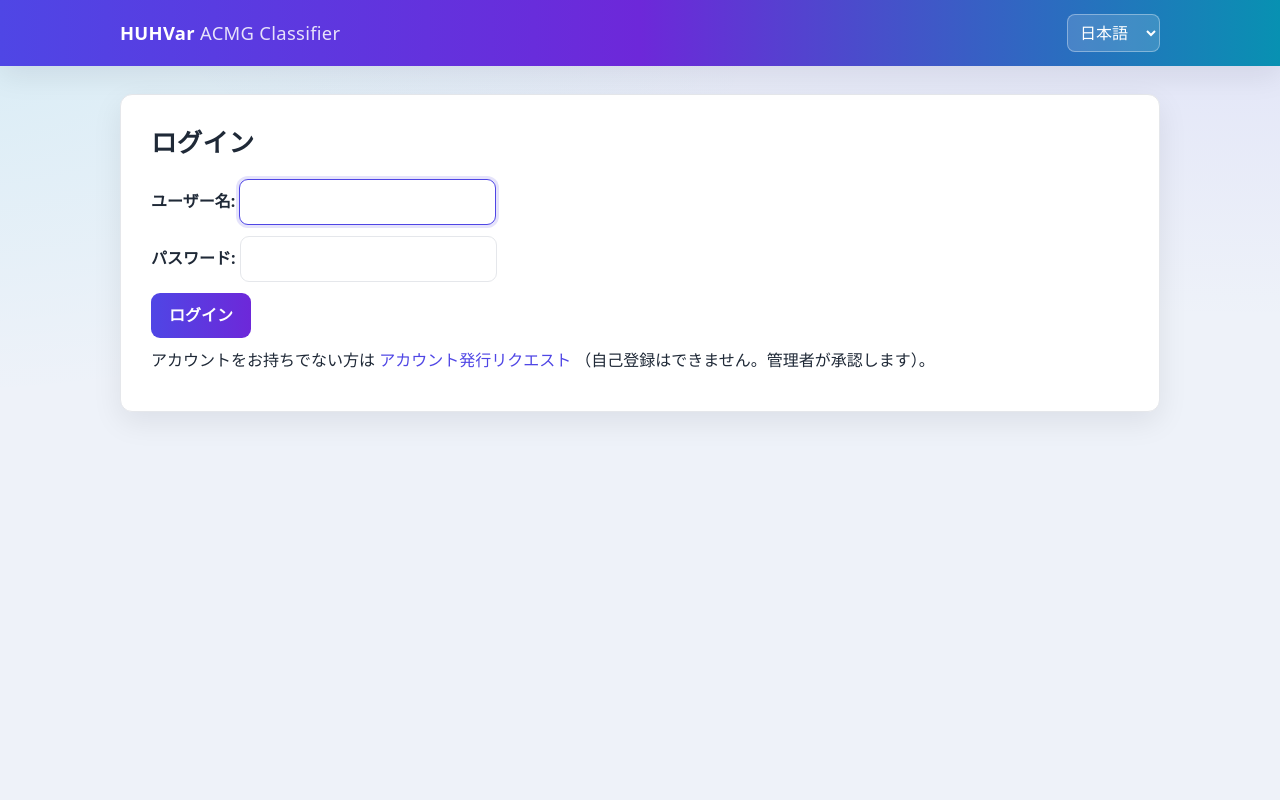
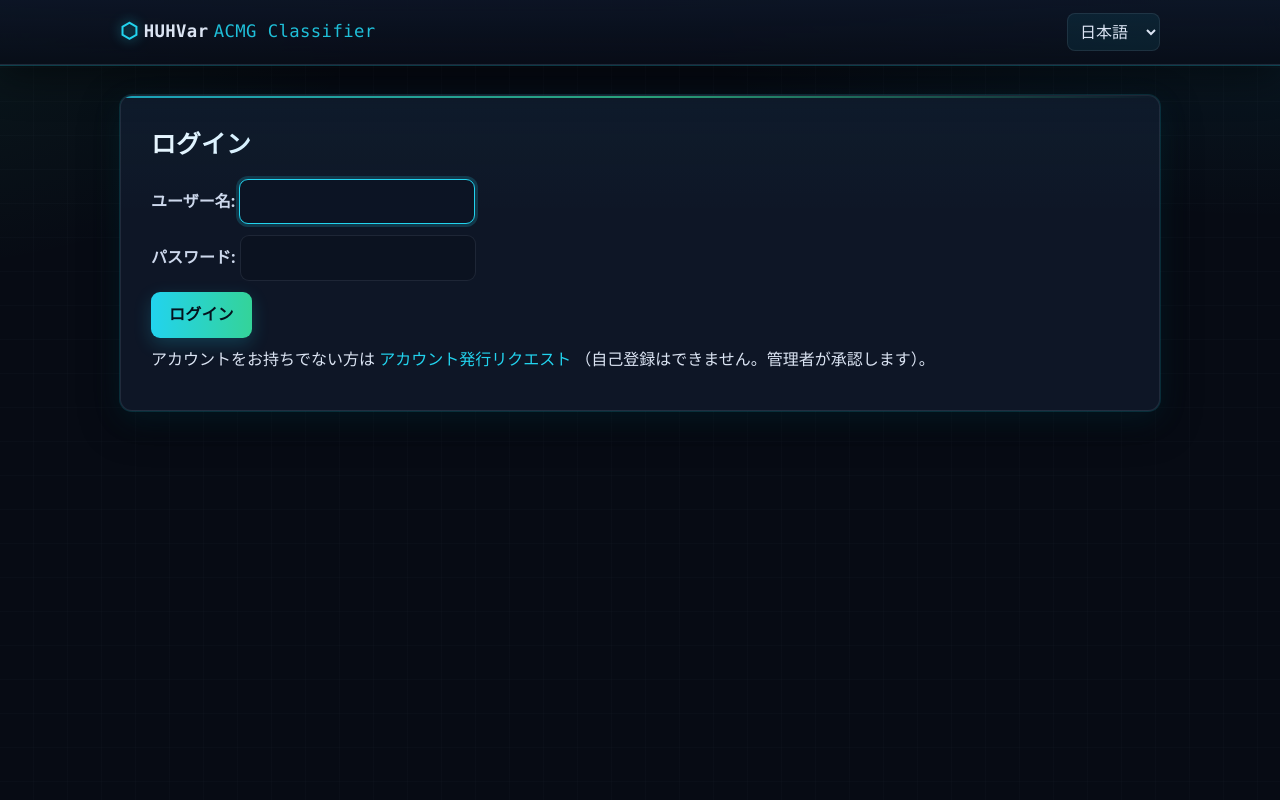
Before and after one commit to hnakahara/HUVar_app, a Django app: page /accounts/login/ in a window 1280 px wide. Run offline with Django 4.2, Linux system fonts and the light colour scheme; parts of the project's set-up code (start-up, migrations or seed data) failed here and were passed over.

Commit message:
style: ダークな bioinformatics 風テーマに刷新
- ネイビー背景＋微細グリッド、cyan×green のデータ系アクセント
- 等幅フォントを座標/HGVS/テーブル/バッジ/コードに適用
- カードに上端アクセントライン＋グロー、見出しはグラデーション
- ボタン/入力/テーブル/タグ/バッジをダーク配色に統一
- ダーク化で低コントラストになる注記文(#555)を var(--muted) に変更

```diff
--- a/static/css/app.css
+++ b/static/css/app.css
@@ -1,16 +1,23 @@
 :root {
-  --bg: #eef2f9;
-  --card: #ffffff;
-  --text: #1f2937;
-  --muted: #6b7280;
-  --accent: #4f46e5;
-  --accent-2: #06b6d4;
-  --danger: #dc2626;
-  --warn: #b45309;
-  --ok: #047857;
-  --border: #e5e7eb;
+  --bg: #070b14;
+  --bg-2: #0a1120;
+  --card: #0e1626;
+  --panel: #0b1220;
+  --text: #dbe4f3;
+  --muted: #8b9ab8;
+  --accent: #22d3ee;      /* cyan */
+  --accent-2: #34d399;    /* green */
+  --violet: #818cf8;
+  --danger: #f87171;
+  --warn: #fbbf24;
+  --ok: #34d399;
+  --border: rgba(148, 163, 184, .14);
+  --border-strong: rgba(34, 211, 238, .35);
   --radius: 12px;
-  --shadow: 0 10px 30px rgba(2, 6, 23, .08);
+  --shadow: 0 12px 40px rgba(0, 0, 0, .45);
+  --glow: 0 0 0 1px rgba(34, 211, 238, .15), 0 8px 30px rgba(8, 145, 178, .12);
+  --mono: "JetBrains Mono", "Fira Code", "SFMono-Regular", "Cascadia Code",
+    "Consolas", "Roboto Mono", "Noto Sans Mono", ui-monospace, monospace;
 }
 
 * { box-sizing: border-box; }
@@ -21,18 +28,25 @@ body {
     "Hiragino Kaku Gothic ProN", "Noto Sans JP", Meiryo, sans-serif;
   color: var(--text);
   background:
-    radial-gradient(1200px 400px at 100% -10%, rgba(79, 70, 229, .10), transparent),
-    radial-gradient(900px 400px at -10% 0%, rgba(6, 182, 212, .10), transparent),
+    radial-gradient(1100px 500px at 100% -10%, rgba(34, 211, 238, .10), transparent 60%),
+    radial-gradient(900px 500px at -10% 0%, rgba(52, 211, 153, .08), transparent 55%),
+    linear-gradient(transparent 0, transparent calc(100% - 1px), rgba(148, 163, 184, .045) 100%),
+    linear-gradient(90deg, transparent 0, transparent calc(100% - 1px), rgba(148, 163, 184, .045) 100%),
     var(--bg);
+  background-size: auto, auto, 34px 34px, 34px 34px, auto;
   line-height: 1.6;
   min-height: 100vh;
+  -webkit-font-smoothing: antialiased;
 }
+
+::selection { background: rgba(34, 211, 238, .25); color: #fff; }
 
 /* ---- Top bar ---- */
 .topbar {
-  background: linear-gradient(90deg, #4f46e5 0%, #6d28d9 50%, #0891b2 100%);
-  color: #fff;
-  box-shadow: var(--shadow);
+  background: linear-gradient(180deg, rgba(13, 21, 38, .92), rgba(8, 13, 24, .82));
+  backdrop-filter: blur(10px);
+  border-bottom: 1px solid var(--border);
+  box-shadow: 0 1px 0 rgba(34, 211, 238, .25), var(--shadow);
   position: sticky;
   top: 0;
   z-index: 10;
@@ -40,91 +54,176 @@ body {
 .topbar-inner {
   max-width: 1080px;
   margin: 0 auto;
-  padding: 14px 20px;
+  padding: 13px 20px;
   display: flex;
   align-items: center;
   gap: 16px;
 }
 .brand {
-  font-weight: 800;
-  font-size: 1.15rem;
-  letter-spacing: .3px;
-  color: #fff;
+  font-family: var(--mono);
+  font-weight: 700;
+  font-size: 1.08rem;
+  letter-spacing: .4px;
+  color: var(--text);
   text-decoration: none;
+  display: inline-flex;
+  align-items: center;
+  gap: .5ch;
 }
-.brand span { font-weight: 500; opacity: .85; }
+.brand::before {
+  content: "⬡";
+  color: var(--accent);
+  font-size: 1.2em;
+  text-shadow: 0 0 12px rgba(34, 211, 238, .7);
+}
+.brand span {
+  font-weight: 500;
+  color: var(--accent);
+  opacity: .9;
+}
 .topnav { margin-left: auto; display: flex; align-items: center; gap: 12px; }
-.topnav .user { font-size: .9rem; opacity: .9; }
+.topnav .user {
+  font-family: var(--mono);
+  font-size: .82rem;
+  color: var(--muted);
+}
+.topnav .user::before { content: "@"; color: var(--accent-2); }
 .topnav select {
-  background: rgba(255, 255, 255, .15);
-  color: #fff;
-  border: 1px solid rgba(255, 255, 255, .35);
+  background: rgba(34, 211, 238, .08);
+  color: var(--text);
+  border: 1px solid var(--border);
   border-radius: 8px;
   padding: 6px 8px;
 }
 .topnav select option { color: #111; }
 .btn-ghost {
-  color: #fff;
+  color: var(--text);
   text-decoration: none;
-  border: 1px solid rgba(255, 255, 255, .5);
+  border: 1px solid var(--border);
   border-radius: 8px;
   padding: 6px 12px;
-  font-size: .9rem;
-  transition: background .15s ease;
+  font-size: .85rem;
+  transition: background .15s ease, border-color .15s ease, color .15s ease;
 }
-.btn-ghost:hover { background: rgba(255, 255, 255, .18); }
+.btn-ghost:hover {
+  background: rgba(34, 211, 238, .12);
+  border-color: var(--border-strong);
+  color: #fff;
+}
 
 /* ---- Layout ---- */
-.container { max-width: 1080px; margin: 28px auto; padding: 0 20px; }
+.container { max-width: 1080px; margin: 30px auto; padding: 0 20px; }
 .card {
-  background: var(--card);
+  position: relative;
+  background:
+    linear-gradient(180deg, rgba(34, 211, 238, .03), transparent 120px),
+    var(--card);
   border: 1px solid var(--border);
   border-radius: var(--radius);
-  box-shadow: var(--shadow);
+  box-shadow: var(--glow), var(--shadow);
   padding: 28px 30px;
+  overflow: hidden;
+}
+.card::before {
+  content: "";
+  position: absolute;
+  inset: 0 0 auto 0;
+  height: 2px;
+  background: linear-gradient(90deg, var(--accent), var(--accent-2), transparent);
+  opacity: .8;
 }
 
-h1 { font-size: 1.6rem; margin: 0 0 .6em; letter-spacing: .2px; }
-h2 { font-size: 1.2rem; margin: 1.4em 0 .5em; padding-bottom: .3em; border-bottom: 2px solid var(--border); }
-h3 { font-size: 1.02rem; color: var(--muted); }
+h1 {
+  font-size: 1.55rem;
+  margin: 0 0 .6em;
+  letter-spacing: .2px;
+  font-weight: 800;
+  background: linear-gradient(90deg, #e8f6ff, #7dd3fc 60%, #5eead4);
+  -webkit-background-clip: text;
+  background-clip: text;
+  color: transparent;
+}
+h2 {
+  font-size: 1.18rem;
+  margin: 1.5em 0 .5em;
+  padding-bottom: .35em;
+  border-bottom: 1px solid var(--border);
+  position: relative;
+}
+h2::after {
+  content: "";
+  position: absolute;
+  left: 0; bottom: -1px;
+  width: 56px; height: 2px;
+  background: linear-gradient(90deg, var(--accent), var(--accent-2));
+}
+h3 { font-size: 1.0rem; color: var(--accent); font-weight: 700; letter-spacing: .2px; }
 p { margin: .6em 0; }
-a { color: var(--accent); text-decoration: none; }
-a:hover { text-decoration: underline; }
+a { color: var(--accent); text-decoration: none; transition: color .12s; }
+a:hover { color: #67e8f9; text-decoration: underline; }
+hr { border: none; border-top: 1px solid var(--border); margin: 1.2em 0; }
+strong { color: #f1f5ff; }
+
+code, pre {
+  font-family: var(--mono);
+}
 code {
-  background: #f1f5f9; color: #0f172a; padding: 2px 6px;
-  border-radius: 6px; font-size: .9em;
+  background: rgba(34, 211, 238, .08);
+  color: #7dd3fc;
+  padding: 2px 6px;
+  border: 1px solid rgba(34, 211, 238, .18);
+  border-radius: 6px;
+  font-size: .88em;
 }
+pre {
+  background: var(--panel);
+  border: 1px solid var(--border);
+  border-radius: 10px;
+  padding: 14px 16px;
+  overflow-x: auto;
+  color: #b6e8ff;
+}
+pre code { background: none; border: none; padding: 0; }
 
 /* ---- Forms ---- */
 form p { margin: .7em 0; }
-label { font-weight: 600; }
+label { font-weight: 600; color: #cdd8ec; }
 input[type="text"], input[type="password"], input[type="email"],
 input[type="number"], textarea, select {
   font: inherit;
   padding: 9px 12px;
   border: 1px solid var(--border);
   border-radius: 9px;
-  background: #fff;
+  background: var(--panel);
   color: var(--text);
   outline: none;
-  transition: border-color .15s, box-shadow .15s;
+  transition: border-color .15s, box-shadow .15s, background .15s;
 }
+input::placeholder, textarea::placeholder { color: #5b6b88; }
 input:focus, textarea:focus, select:focus {
   border-color: var(--accent);
-  box-shadow: 0 0 0 3px rgba(79, 70, 229, .15);
+  background: #0c1424;
+  box-shadow: 0 0 0 3px rgba(34, 211, 238, .18);
 }
+input[type="text"], input[type="password"], input[type="email"] { font-family: var(--mono); }
+
 button, input[type="submit"] {
   font: inherit;
-  font-weight: 600;
+  font-weight: 700;
+  letter-spacing: .2px;
   cursor: pointer;
-  color: #fff;
-  background: linear-gradient(90deg, var(--accent), #6d28d9);
+  color: #04121d;
+  background: linear-gradient(90deg, var(--accent), var(--accent-2));
   border: none;
   border-radius: 9px;
   padding: 10px 18px;
-  transition: transform .05s ease, filter .15s ease;
+  box-shadow: 0 6px 18px rgba(34, 211, 238, .2);
+  transition: transform .05s ease, filter .15s ease, box-shadow .15s ease;
 }
-button:hover, input[type="submit"]:hover { filter: brightness(1.07); }
+button:hover, input[type="submit"]:hover {
+  filter: brightness(1.08);
+  box-shadow: 0 8px 24px rgba(34, 211, 238, .32);
+}
 button:active { transform: translateY(1px); }
 
 /* ---- Tables ---- */
@@ -132,53 +231,84 @@ table {
   border-collapse: collapse;
   width: 100%;
   margin: 1em 0;
-  font-size: .92rem;
-  background: #fff;
+  font-size: .9rem;
+  background: var(--panel);
   border: 1px solid var(--border);
   border-radius: var(--radius);
   overflow: hidden;
 }
-th, td { padding: 9px 12px; text-align: left; border: 0; border-bottom: 1px solid var(--border); vertical-align: top; }
+th, td {
+  padding: 9px 12px; text-align: left; border: 0;
+  border-bottom: 1px solid var(--border); vertical-align: top;
+}
+td { font-family: var(--mono); font-size: .9em; color: #c7d3e8; }
 thead th {
-  background: #f8fafc; color: #334155; font-weight: 700;
-  border-bottom: 2px solid var(--border);
+  background: #0d1730; color: #9fe7f5; font-weight: 700;
+  text-transform: uppercase; letter-spacing: .5px; font-size: .72rem;
+  border-bottom: 1px solid var(--border-strong);
 }
-tbody tr:nth-child(even) { background: #fafbff; }
-tbody tr:hover { background: #f1f5ff; }
-table button { padding: 6px 12px; font-size: .85rem; }
+tbody tr:nth-child(even) { background: rgba(148, 163, 184, .03); }
+tbody tr:hover { background: rgba(34, 211, 238, .07); }
+table button { padding: 6px 12px; font-size: .8rem; }
 
 /* ---- Messages / alerts ---- */
 .messages { margin-bottom: 16px; display: grid; gap: 8px; }
 .alert {
-  background: #ecfdf5; border: 1px solid #a7f3d0; color: #065f46;
+  background: rgba(52, 211, 153, .1);
+  border: 1px solid rgba(52, 211, 153, .35);
+  color: #6ee7b7;
   padding: 10px 14px; border-radius: 10px;
+  font-size: .92rem;
 }
+.alert::before { content: "› "; color: var(--accent-2); font-family: var(--mono); }
 
 /* ---- Lists ---- */
 ul { padding-left: 1.2em; }
 li { margin: .25em 0; }
 
+/* ---- Table of contents (help page) ---- */
+.toc {
+  background: var(--panel);
+  border: 1px solid var(--border);
+  border-left: 3px solid var(--accent);
+  border-radius: 10px;
+  padding: 10px 18px;
+  margin: 1em 0;
+}
+.toc ul { margin: .3em 0; }
+.toc a { font-family: var(--mono); font-size: .9rem; }
+
 /* ---- Badge (classification 等) ---- */
 .badge {
   display: inline-block; padding: 3px 12px; border-radius: 999px;
-  font-weight: 700; font-size: .9rem; background: #eef2ff; color: var(--accent);
+  font-family: var(--mono);
+  font-weight: 700; font-size: .86rem;
+  background: rgba(129, 140, 248, .15); color: #c7d2fe;
+  border: 1px solid rgba(129, 140, 248, .3);
 }
-.badge-path { background: #fee2e2; color: #b91c1c; }     /* Pathogenic 系: 赤 */
-.badge-benign { background: #dcfce7; color: #166534; }   /* Benign 系: 緑 */
-.badge-vus { background: #f1f5f9; color: #475569; }      /* VUS: 灰 */
+.badge-path { background: rgba(248, 113, 113, .15); color: #fca5a5; border-color: rgba(248, 113, 113, .4); }
+.badge-benign { background: rgba(52, 211, 153, .15); color: #6ee7b7; border-color: rgba(52, 211, 153, .4); }
+.badge-vus { background: rgba(148, 163, 184, .14); color: #cbd5e1; border-color: rgba(148, 163, 184, .3); }
 
 /* ---- クライテリア判定タグ ---- */
 .tag {
   display: inline-block; padding: 2px 10px; border-radius: 999px;
-  font-size: .78rem; font-weight: 800; letter-spacing: .3px;
+  font-family: var(--mono);
+  font-size: .74rem; font-weight: 800; letter-spacing: .4px;
 }
-.tag-met { background: #16a34a; color: #fff; }           /* MET: 緑塗り（目立たせる） */
-.tag-not { background: #eef0f4; color: #9ca3af; }        /* not met: 薄灰 */
-.tag-suppressed { background: #fde68a; color: #92400e; } /* suppressed: 橙 */
+.tag-met { background: var(--accent-2); color: #04201a; box-shadow: 0 0 10px rgba(52, 211, 153, .4); }
+.tag-not { background: rgba(148, 163, 184, .12); color: #6b7a96; }
+.tag-suppressed { background: rgba(251, 191, 36, .2); color: #fcd34d; border: 1px solid rgba(251, 191, 36, .35); }
 
 /* MET 行は左に緑のアクセント＋淡い背景で強調。not met は淡色化 */
-tbody tr.row-met > td { background: #f0fdf4; }
-tbody tr.row-met > td:first-child { box-shadow: inset 3px 0 0 #16a34a; font-weight: 700; }
-tbody tr.row-suppressed > td { color: #9ca3af; background: #fffbeb; }
-tbody tr.row-not > td { color: #94a3b8; }
-tbody tr.row-not > td:first-child { color: #64748b; }
+tbody tr.row-met > td { background: rgba(52, 211, 153, .07); color: #d7f5e8; }
+tbody tr.row-met > td:first-child { box-shadow: inset 3px 0 0 var(--accent-2); font-weight: 700; color: #6ee7b7; }
+tbody tr.row-suppressed > td { color: #b89a5a; background: rgba(251, 191, 36, .05); }
+tbody tr.row-not > td { color: #6b7a96; }
+tbody tr.row-not > td:first-child { color: #8b9ab8; }
+
+/* ---- Scrollbar (webkit) ---- */
+::-webkit-scrollbar { height: 10px; width: 10px; }
+::-webkit-scrollbar-track { background: var(--bg-2); }
+::-webkit-scrollbar-thumb { background: #1e2c44; border-radius: 8px; border: 2px solid var(--bg-2); }
+::-webkit-scrollbar-thumb:hover { background: #2a3c5c; }
--- a/templates/analysis/single_analyze.html
+++ b/templates/analysis/single_analyze.html
@@ -11,7 +11,7 @@
     <tr><th>HGVS p.</th><td>{{ variant.hgvs_p }}</td></tr>
 </table>
 
-<p style="color:#555;">※ ここから先（ACMG 全クライテリア判定・根拠表示・重みの手動編集）は
+<p style="color:var(--muted);">※ ここから先（ACMG 全クライテリア判定・根拠表示・重みの手動編集）は
 <strong>M4</strong> で実装します。</p>
 
 <p><a href="{% url 'analysis:single_input' %}">← 別の変異を解析</a></p>
--- a/templates/analysis/single_result.html
+++ b/templates/analysis/single_result.html
@@ -14,7 +14,7 @@
 
 {% if engine_error %}
 <p style="color:#b00;">⚠ {% translate "解析エンジンエラー:" %} {{ engine_error }}</p>
-<p style="color:#555;">{% translate "本番では ~/HUHVar（エンジン）と ~/huhvar_data→/data（参照データ）の配置が必要です。配置後に再解析してください。" %}</p>
+<p style="color:var(--muted);">{% translate "本番では ~/HUHVar（エンジン）と ~/huhvar_data→/data（参照データ）の配置が必要です。配置後に再解析してください。" %}</p>
 {% else %}
 
 <h2>{% translate "分類" %}</h2>
@@ -31,7 +31,7 @@
 {% endif %}
 
 <h2>{% translate "クライテリアと手動編集" %}（{{ display.criteria|length }}）</h2>
-<p style="color:#555;">{% translate "編集 strength を選んだ項目のみ上書き（merge）して再分類します。「（変更なし）」のままなら自動判定を保持します。" %}</p>
+<p style="color:var(--muted);">{% translate "編集 strength を選んだ項目のみ上書き（merge）して再分類します。「（変更なし）」のままなら自動判定を保持します。" %}</p>
 
 <form method="post" action="{% url 'analysis:single_edit' result_id %}">
     {% csrf_token %}
```
